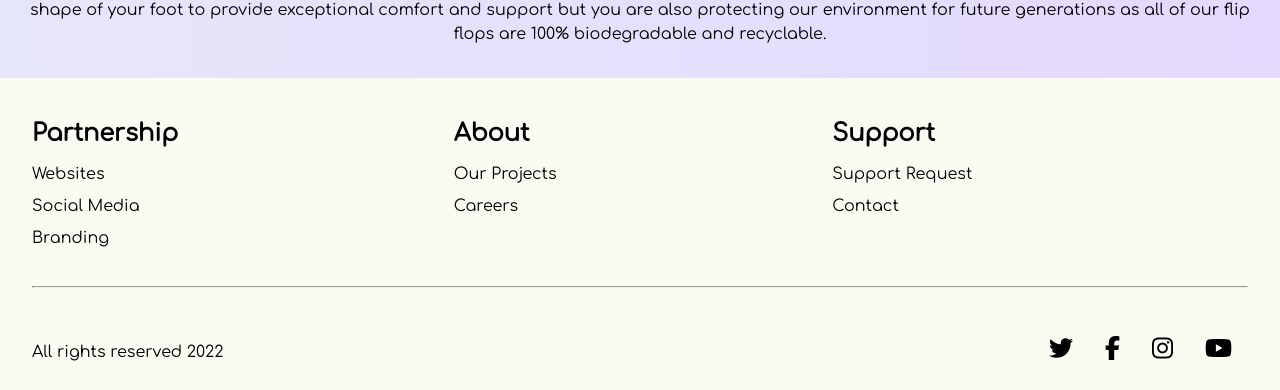
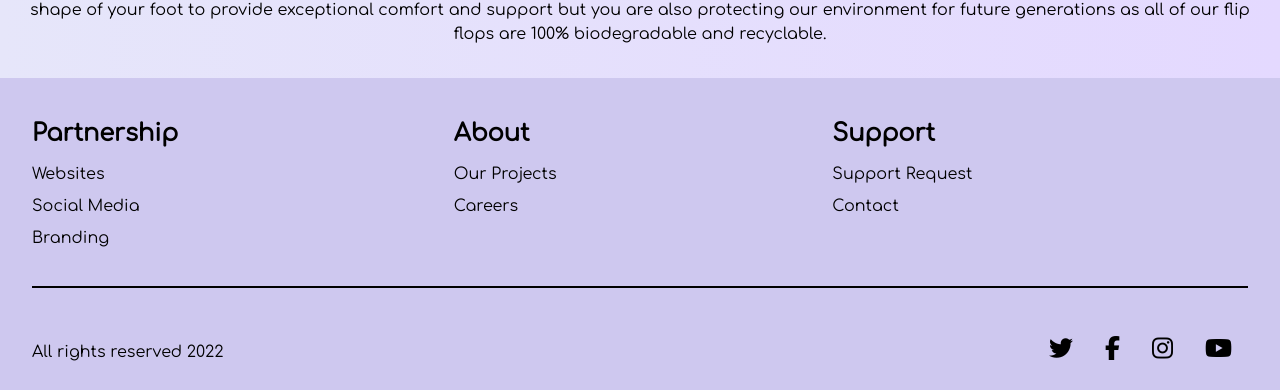
Before and after one commit to VioletViolaVi/veo_apprenticeship_task, a React (Create React App) app: page / in a window 1280 px wide. Shown: the part 1698-2088 px from the top of the page. Built offline with nearby package versions, Linux system fonts and the light colour scheme.

Commit message:
change background colour of footer change colour of hr line

```diff
--- a/src/components/Footer/Footer.css
+++ b/src/components/Footer/Footer.css
@@ -1,10 +1,11 @@
 /************************************************** footer container */
 .footer-bg {
-  background-color: #fbfbf2;
+  background-color: #cec8ef;
 }
 
 .footer-bg hr {
   margin: 0 2rem;
+  border: 0.01rem solid #000;
 }
 
 @media (min-width: 992px) {
```
